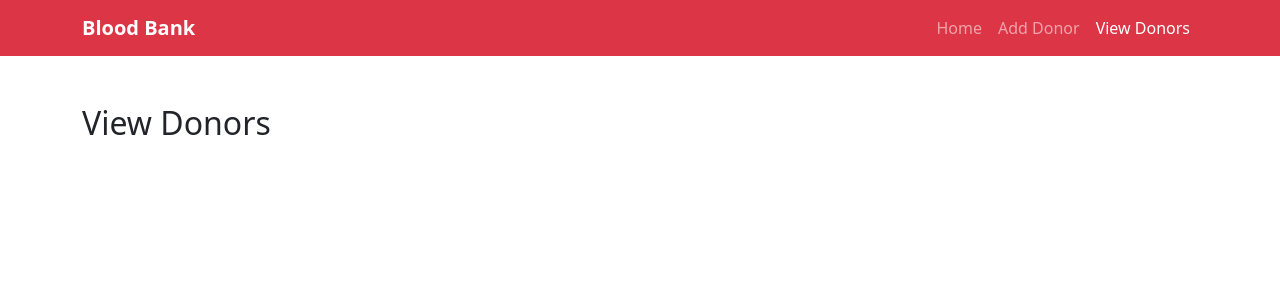
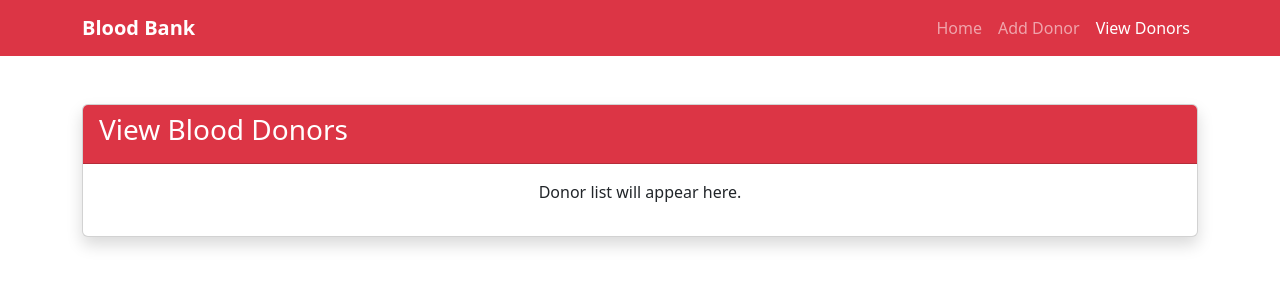
Before and after one commit to JoshuaJ290304/bloodbank-react-app, a React (Vite) app: page /donors in a window 1280 px wide. Shown: the top 300 px of the page. Built offline with nearby package versions, Linux system fonts and the light colour scheme.

Commit message:
Create View Donors component

```diff
--- a/src/pages/ViewDonors.jsx
+++ b/src/pages/ViewDonors.jsx
@@ -3,7 +3,19 @@ import React from 'react'
 const ViewDonors = () => {
   return (
     <div className="container mt-5">
-      <h2>View Donors</h2>
+      <div className="card shadow">
+
+        <div className="card-header bg-danger text-white">
+          <h3>View Blood Donors</h3>
+        </div>
+
+        <div className="card-body">
+          <p className="text-center">
+            Donor list will appear here.
+          </p>
+        </div>
+
+      </div>
     </div>
   );
 };
```
